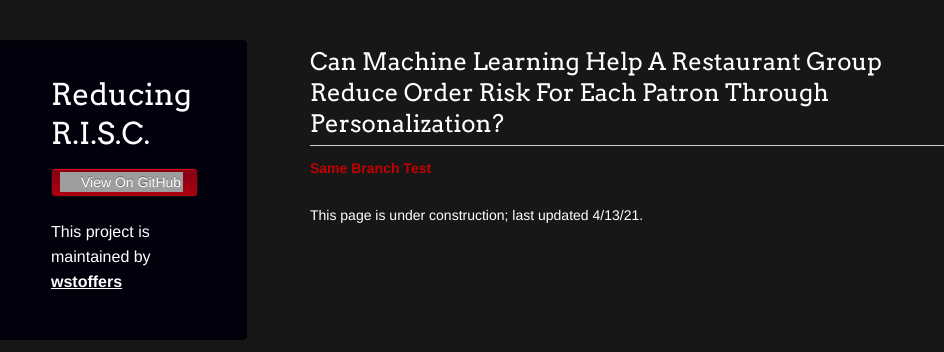
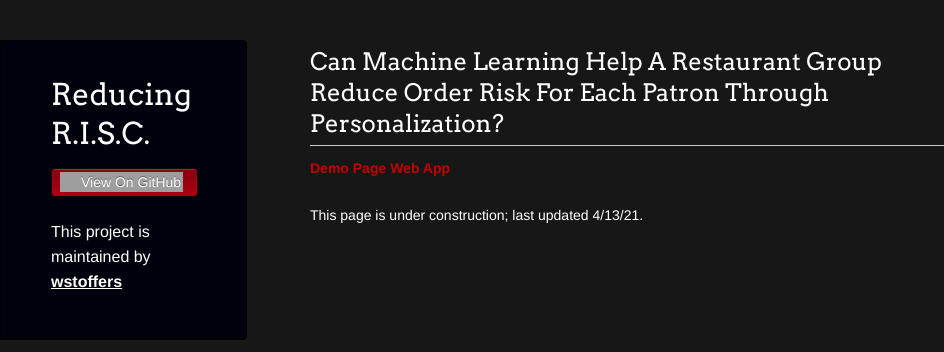
Before and after one commit to wstoffers/codex, a Jekyll site: the page built from index.md, in a window 1280 px wide. Shown: the top 352 px of the page, without its empty margins (0-944 px from the left). Built offline with Jekyll 4.4.1, drawn with Linux system fonts in a browser that asks for light colours; our own code applies the rules of GitHub Pages for plain Markdown files; a script that is not in the unit is left out; grey boxes are pictures that could not be loaded.

Commit message:
Adding two link test

```diff
--- a/index.md
+++ b/index.md
@@ -4,6 +4,7 @@ title: Reducing R.I.S.C.
 
 ## Can Machine Learning Help A Restaurant Group Reduce Order Risk For Each Patron Through Personalization?
 
-[Same Branch Test](webapp/#)
+[Demo Page](demo/)
+[Web App](webapp/#)
 
 This page is under construction; last updated 4/13/21.
```
